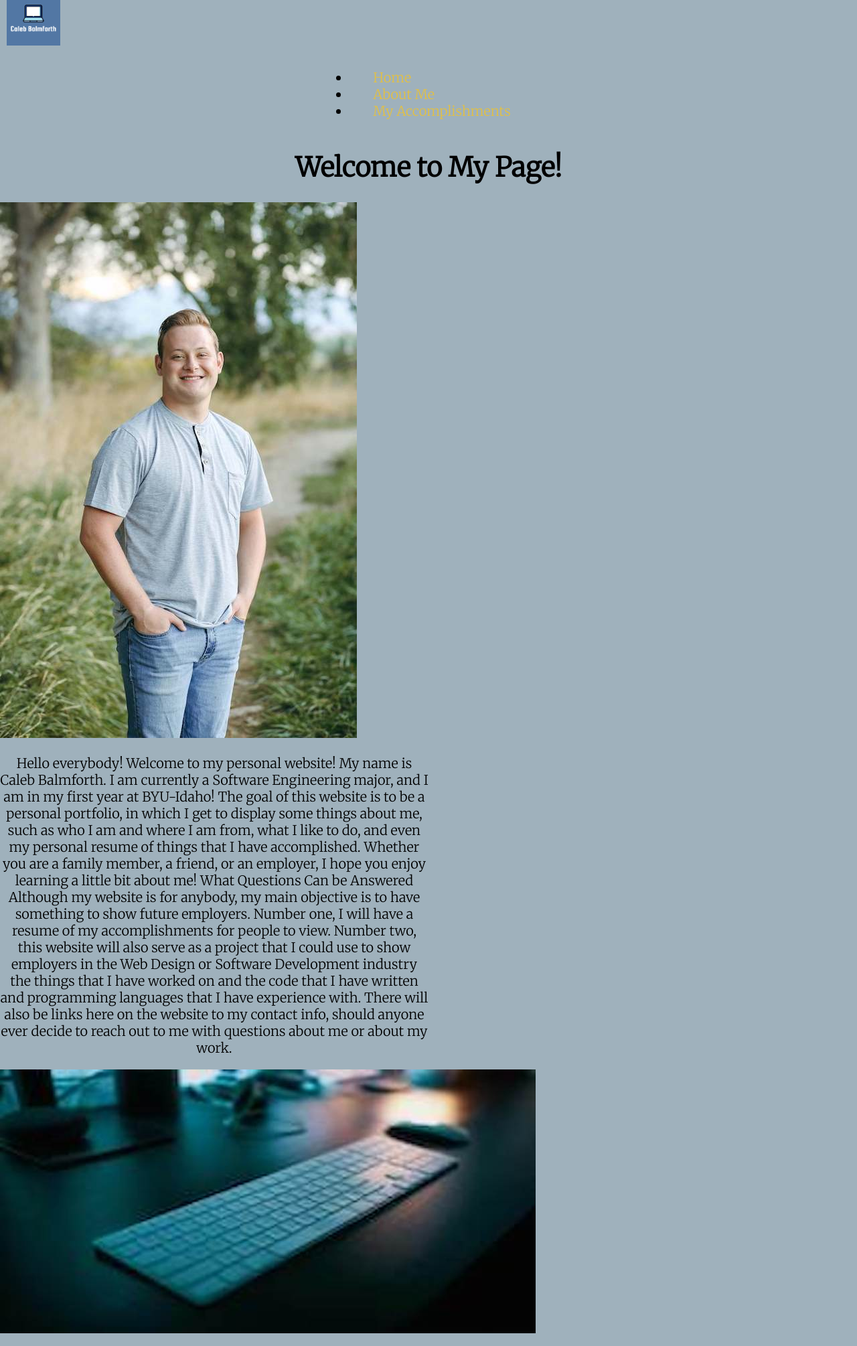
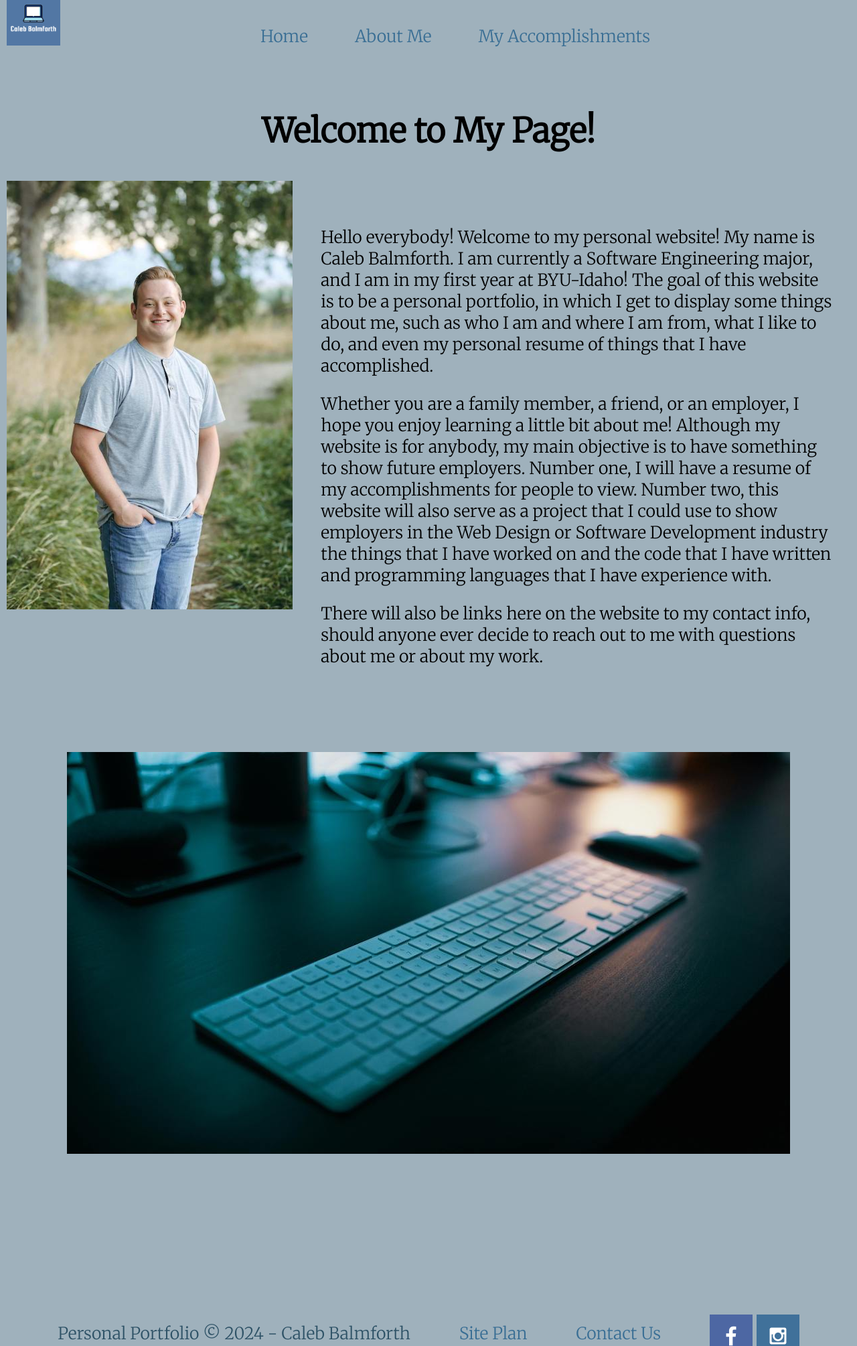
Before and after one commit to calebalm138/portfolio, a plain HTML site: page index.html in a window 1280 px wide. Shown: the part 22-2032 px from the top of the page at 67% size. Drawn offline with Linux system fonts and the light colour scheme.

Commit message:
added code to css page for the home page, fixed html for home page amd site plan

```diff
--- a/index.html
+++ b/index.html
@@ -12,7 +12,7 @@
     <header>
         <img class="logoimg" src="images/logo.png" alt="Caleb's logo image with computer icon">
         <nav>
-            <ul>
+            <ul class="nav-bar">
                 <li><a href="index.html">Home</a></li>
                 <li><a href="aboutme.html">About Me</a></li>
                 <li><a href="accomplishments.html">My Accomplishments</a></li>
@@ -20,17 +20,27 @@
         </nav>
     </header>
 
+    <main class="home-text">
     <h1 class="heading-card">Welcome to My Page!</h1>
     <div class="img-one">
         <img src="images/caleb.jpg" alt="Picture of Caleb Balmforth">
+        <div>
+            <p>Hello everybody! Welcome to my personal website! My name is Caleb Balmforth. I am currently a Software Engineering major, and I am in my first year at BYU-Idaho! The goal of this website is to be a personal portfolio, in which I get to display some things about me, such as who I am and where I am from, what I like to do, and even my personal resume of things that I have accomplished.</p>
 
+            <p>
+                Whether you are a family member, a friend, or an employer, I hope you enjoy learning a little bit about me! Although my website is for anybody, my main objective is to have something to show future employers. Number one, I will have a resume of my accomplishments for people to view. Number two, this website will also serve as a project that I could use to show employers in the Web Design or Software Development industry the things that I have worked on and the code that I have written and programming languages that I have experience with.
+            </p>
+
+            <p>
+                There will also be links here on the website to my contact info, should anyone ever decide to reach out to me with questions about me or about my work.
+            </p>
+
+        </div>
     </div>
-    <main class="home-text">
-        <p>Hello everybody! Welcome to my personal website! My name is Caleb Balmforth. I am currently a Software Engineering major, and I am in my first year at BYU-Idaho! The goal of this website is to be a personal portfolio, in which I get to display some things about me, such as who I am and where I am from, what I like to do, and even my personal resume of things that I have accomplished. Whether you are a family member, a friend, or an employer, I hope you enjoy learning a little bit about me! What Questions Can be Answered Although my website is for anybody, my main objective is to have something to show future employers. Number one, I will have a resume of my accomplishments for people to view. Number two, this website will also serve as a project that I could use to show employers in the Web Design or Software Development industry the things that I have worked on and the code that I have written and programming languages that I have experience with. There will also be links here on the website to my contact info, should anyone ever decide to reach out to me with questions about me or about my work.</p>
+    <div class="img-two">
+        <img src="images/keyboard2.jpg" alt="photo of keyboard to model what I'm doing in life at this point.">
+    </div>
     </main>
-    <div class="img-two">
-        <img src="images/keyboard.jpg" alt="photo of keyboard to model what I'm doing in life at this point.">
-    </div>
     <footer>
         <p>Personal Portfolio &copy; 2024 - Caleb Balmforth</p>
         <p><a href="site-plan.html">Site Plan</a></p>
--- a/styles/styles.css
+++ b/styles/styles.css
@@ -28,11 +28,13 @@ body {
     font-family: var(--paragraph-font);
     margin: 0;
     padding: 0;
-    font-size: 20px;
+    font-size: 25px;
 }
 
 header {
     background-color: var(--secondary-color);
+    display: grid;
+    grid-template-columns: 80px 1fr;
 }
 
 .logoimg {
@@ -46,7 +48,7 @@ nav {
 }
 
 nav a {
-    color: var(--accent1-color);
+    color: var(--nav-link-color);
     text-align: center;
     text-decoration: none;
     padding: 35px;
@@ -58,17 +60,63 @@ nav a:hover {
     font-weight: 700;
 }
 
+.nav-bar{
+    display: flex;
+    list-style-type: none;
+    padding: 35px;
+}
+
+
 .heading-card {
+    grid-column: 1/4;
+    grid-row: 1/2;
     text-align: center;
 }
 
 .img-one {
-    margin: 0 auto;
+    display: grid;
+    grid-template-columns: 1fr 1fr 1fr;
+    /* margin: 0 auto; */
+    padding: 10px;
+    width: 100%;
 }
 
-.home-text {
-    text-align: center;
+.img-one img{
+    width: 100%;
+    grid-column: 1/2;
+    grid-row: 1/2;
+}
+
+.img-one div{
+    grid-column: 2/4;
+    grid-row: 1/2;
+    padding: 5%;
+}
+
+.img-two{
     display: grid;
-    grid-template-columns: 1fr 1fr;
-    grid-column: 2/3;
+    justify-content: center;
+    margin: 50px;
 }
+
+footer {
+    background-color: var(--secondary-color);
+    color: var(--primary-color);
+    padding: 25px 50px;
+    margin-top: 200px;
+    display: flex;
+    justify-content: space-around;
+    align-items: center;
+}
+footer a {
+    color: var(--nav-link-color);
+    text-decoration: none;
+}
+footer p a:hover {
+    color: var(--nav-hover-link-color);
+    font-weight: 700;
+}
+
+footer .social img {
+    padding-top: 15px;
+}
```
Also changed, not shown: site-plan.html (+1 -1 lines), 1 other file.
